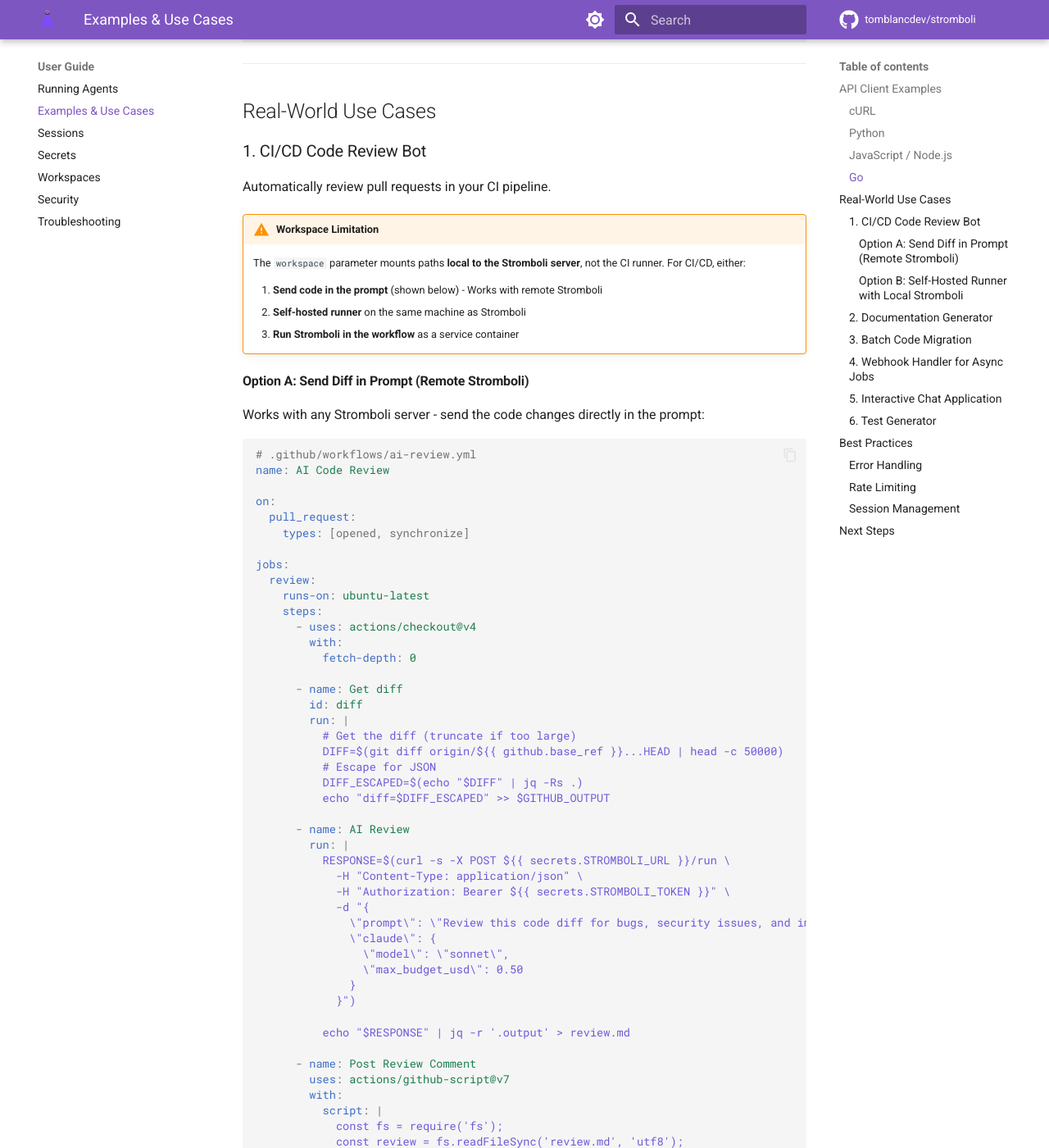
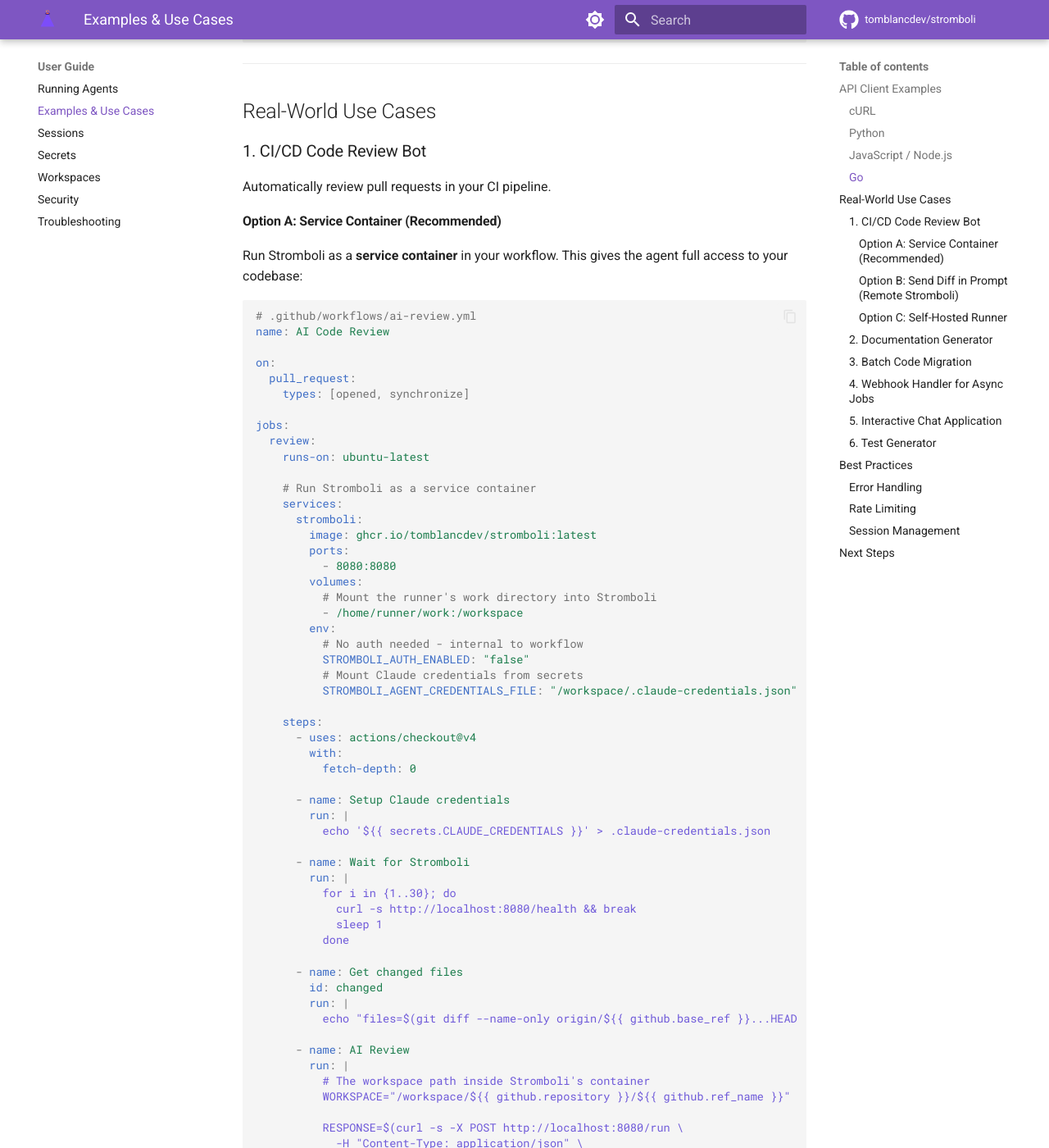
Before and after one commit to tomblancdev/stromboli, an MkDocs documentation site: the page built from docs/guide/examples.md, in a window 1280 px wide and 1400 px high, scrolled down 8348 px. Shown: the whole window at 82% size. Built offline with MkDocs 1.6.1 and Material for MkDocs 9.7.7, drawn with Linux system fonts in a browser that asks for light colours; comment, search, counter and statistics services are not loaded; the version menu is left out; some of the changed text lies outside the part shown.

Commit message:
docs: Add service container approach for CI/CD code review
Three options now documented:
- Option A: Service Container (recommended) - Full codebase access
- Option B: Send diff in prompt - Works with remote Stromboli
- Option C: Self-hosted runner - Local Stromboli

Service container approach mounts runner's workspace into Stromboli,
giving the agent full access to explore and analyze the codebase.

Co-Authored-By: Claude Opus 4.5 <noreply@anthropic.com>

````diff
--- a/docs/guide/examples.md
+++ b/docs/guide/examples.md
@@ -436,17 +436,102 @@ func (c *Client) Health(ctx context.Context) error {
 
 Automatically review pull requests in your CI pipeline.
 
-!!! warning "Workspace Limitation"
-    The `workspace` parameter mounts paths **local to the Stromboli server**, not the CI runner.
-    For CI/CD, either:
+#### Option A: Service Container (Recommended)
 
-    1. **Send code in the prompt** (shown below) - Works with remote Stromboli
-    2. **Self-hosted runner** on the same machine as Stromboli
-    3. **Run Stromboli in the workflow** as a service container
+Run Stromboli as a **service container** in your workflow. This gives the agent full access to your codebase:
 
-#### Option A: Send Diff in Prompt (Remote Stromboli)
+```yaml
+# .github/workflows/ai-review.yml
+name: AI Code Review
 
-Works with any Stromboli server - send the code changes directly in the prompt:
+on:
+  pull_request:
+    types: [opened, synchronize]
+
+jobs:
+  review:
+    runs-on: ubuntu-latest
+
+    # Run Stromboli as a service container
+    services:
+      stromboli:
+        image: ghcr.io/tomblancdev/stromboli:latest
+        ports:
+          - 8080:8080
+        volumes:
+          # Mount the runner's work directory into Stromboli
+          - /home/runner/work:/workspace
+        env:
+          # No auth needed - internal to workflow
+          STROMBOLI_AUTH_ENABLED: "false"
+          # Mount Claude credentials from secrets
+          STROMBOLI_AGENT_CREDENTIALS_FILE: "/workspace/.claude-credentials.json"
+
+    steps:
+      - uses: actions/checkout@v4
+        with:
+          fetch-depth: 0
+
+      - name: Setup Claude credentials
+        run: |
+          echo '${{ secrets.CLAUDE_CREDENTIALS }}' > .claude-credentials.json
+
+      - name: Wait for Stromboli
+        run: |
+          for i in {1..30}; do
+            curl -s http://localhost:8080/health && break
+            sleep 1
+          done
+
+      - name: Get changed files
+        id: changed
+        run: |
+          echo "files=$(git diff --name-only origin/${{ github.base_ref }}...HEAD | tr '\n' ' ')" >> $GITHUB_OUTPUT
+
+      - name: AI Review
+        run: |
+          # The workspace path inside Stromboli's container
+          WORKSPACE="/workspace/${{ github.repository }}/${{ github.ref_name }}"
+
+          RESPONSE=$(curl -s -X POST http://localhost:8080/run \
+            -H "Content-Type: application/json" \
+            -d '{
+              "prompt": "Review the code changes in this PR for bugs, security issues, and improvements. Focus on the changed files: ${{ steps.changed.outputs.files }}",
+              "workspace": "'"$WORKSPACE"'",
+              "claude": {
+                "model": "sonnet",
+                "max_budget_usd": 1.00,
+                "allowed_tools": ["Read", "Grep", "Glob"]
+              }
+            }')
+
+          echo "$RESPONSE" | jq -r '.output' > review.md
+
+      - name: Post Review Comment
+        uses: actions/github-script@v7
+        with:
+          script: |
+            const fs = require('fs');
+            const review = fs.readFileSync('review.md', 'utf8');
+            github.rest.issues.createComment({
+              owner: context.repo.owner,
+              repo: context.repo.repo,
+              issue_number: context.issue.number,
+              body: `## 🤖 AI Code Review\n\n${review}`
+            });
+
+      - name: Cleanup credentials
+        if: always()
+        run: rm -f .claude-credentials.json
+```
+
+!!! tip "How it works"
+    Service containers share the runner's filesystem via volume mounts.
+    After `actions/checkout`, the code is visible to Stromboli at `/workspace/<repo>/<branch>`.
+
+#### Option B: Send Diff in Prompt (Remote Stromboli)
+
+If you have a remote Stromboli server, send the code diff directly in the prompt:
 
 ```yaml
 # .github/workflows/ai-review.yml
@@ -467,7 +552,7 @@ jobs:
       - name: Get diff
         id: diff
         run: |
-          # Get the diff (truncate if too large)
+          # Get the diff (truncate if too large for prompt)
           DIFF=$(git diff origin/${{ github.base_ref }}...HEAD | head -c 50000)
           # Escape for JSON
           DIFF_ESCAPED=$(echo "$DIFF" | jq -Rs .)
@@ -502,7 +587,12 @@ jobs:
             });
 ```
 
-#### Option B: Self-Hosted Runner with Local Stromboli
+!!! warning "Limitations"
+    - Diff is truncated to ~50KB to fit in prompt
+    - Agent cannot explore the full codebase
+    - Best for small, focused PRs
+
+#### Option C: Self-Hosted Runner
 
 If Stromboli runs on the same machine as your self-hosted runner:
 
````
Also changed, not shown: other parts of docs/guide/examples.md (+1 -1 lines).
